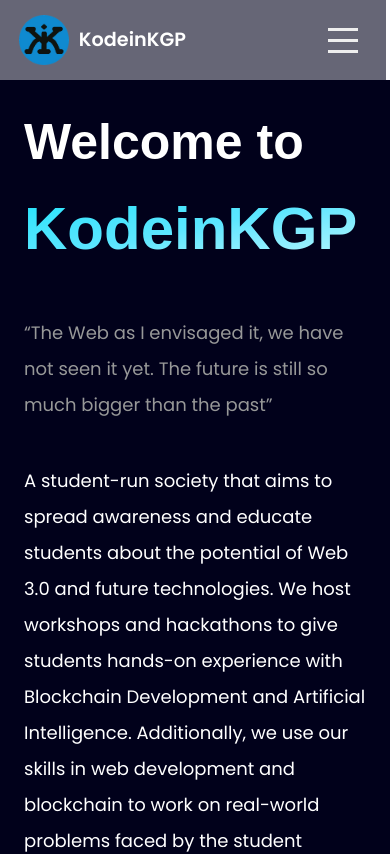
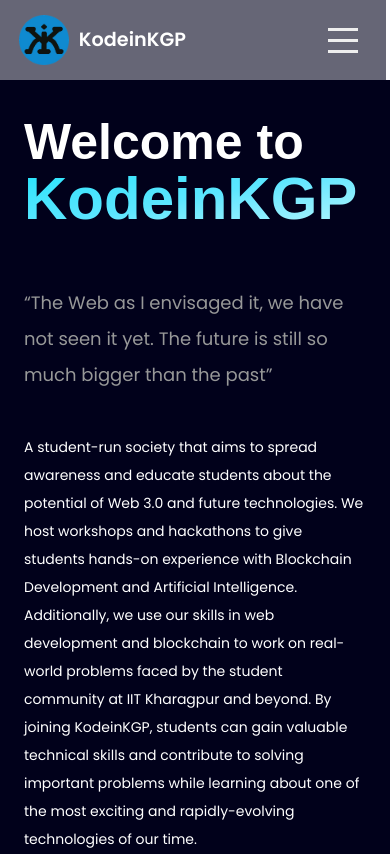
Before and after one commit to KodeinKGP-Technology-Web-3-0-Society/KiK-NextJS, a Next.js app: page / in a window 390 px wide. Shown: the top 854 px of the page. Built offline with nearby package versions, Linux system fonts and the light colour scheme.

Commit message:
Loading issue fixed

```diff
--- a/src/Components/Landing/landing.jsx
+++ b/src/Components/Landing/landing.jsx
@@ -179,8 +179,8 @@
 			<div className="flex flex-col md:flex-row justify-between p-3 md:pl-10">
 				<div className="text-center md:text-left text-lg p-3 md:p-8 md:w-1/2">
 					<h1 className="text-white font-semibold text-left font-[Arial]">
-						<div className='md:text-[65px] text-[50px]'>Welcome to</div>
-						<span className="md:text-[80px] text-[60px] font-extrabold bg-gradient-to-br from-[#11E3FB] via-[#5BE6FF] to-[#B5F6FD] bg-clip-text text-transparent text-center">
+						<div className='md:text-[65px] text-[50px] mb-[-30px]'>Welcome to</div>
+						<span className="md:text-[80px] text-[60px] font-bold bg-gradient-to-br from-[#11E3FB] via-[#5BE6FF] to-[#B5F6FD] bg-clip-text text-transparent text-center">
 							KodeinKGP
 						</span>
 					</h1>
@@ -188,7 +188,7 @@
 						“The Web as I envisaged it, we have not seen it yet. The future is
 						still so much bigger than the past”
 					</p>
-					<p className=" text-white font-poppins text-lg font-normal leading-loose text-left">
+					<p className=" text-white font-poppins text-sm font-normal leading-loose text-left">
 						A student-run society that aims to spread awareness and educate
 						students about the potential of Web 3.0 and future technologies. We
 						host workshops and hackathons to give students hands-on experience
--- a/src/app/page.jsx
+++ b/src/app/page.jsx
@@ -4,32 +4,27 @@
 import Work from '@/Components/Landing/work'
 import Loader from '@/Components/utils/loader'
 
-
 const MainContent = () => {
-
 	const [loading, setLoading] = useState(true);
 
 	useEffect(() => {
 		const timer = setTimeout(() => {
 			setLoading(false);
-		}, 50);
+		}, 450);
 
 		return () => clearTimeout(timer);
 	}, [])
 
 	return (
-		<div className="bg-[rgb(1,1,27)] flex flex-col h-full w-full overflow-hidden">
-			{
-				loading
-				?
-					<Loader />
-				:
-				<>
-					<Landing />
-					<Work />
-				</>
-			}
+		<div className="relative bg-[rgb(1,1,27)] flex flex-col h-full w-full overflow-hidden">
+			{/* Content always rendered */}
+			<Landing />
+			<Work />
 
+			{/* Loader overlay */}
+			<div className={`absolute top-0 left-0 w-full h-full flex items-center justify-center bg-[rgb(1,1,27)] transition-opacity duration-500 ease-in-out ${loading ? 'opacity-100 z-50' : 'opacity-0 pointer-events-none z-0'}`}>
+				<Loader />
+			</div>
 		</div>
 	)
 }
```
